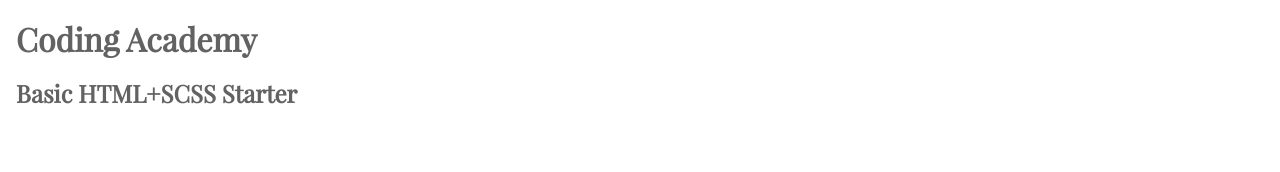
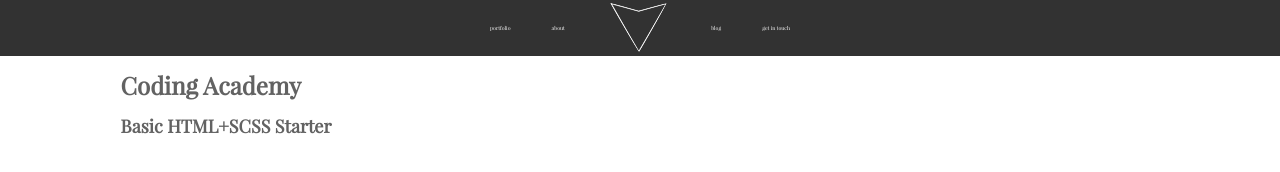
Before and after one commit to roman-sh/sprint-2, a website: page index.html in a window 1280 px wide. Drawn offline with nearby package versions, Linux system fonts and the light colour scheme; files that its build step writes are made by us from their sources.

Commit message:
added initial header ro homepage

```diff
--- a/index.html
+++ b/index.html
@@ -2,12 +2,26 @@
 <html lang="en">
 
 <head>
-  <meta charset="UTF-8">
-  <title>Coding Academy</title>
-  <link rel="stylesheet" href="dist/style.css">
+  <meta charset="UTF-8" />
+  <meta name="viewport" content="width=device-width, initial-scale=1.0" />
+  <title>Roman's and Chen's Crazy Adventures</title>
+  <link rel="stylesheet" href="dist/style.css" />
 </head>
 
  <body>
+
+  <header>
+    <nav class="main-nav">
+      <ul class="clean-list flex space-between align-center">
+        <li><a href="#">portfolio</a></li>
+        <li><a href="#">about</a></li>
+        <li class="header-logo"><a href="#"><img src="assets/img/logo.png" alt="Company Logo" /></a></li>
+        <li><a href="#">blog</a></li>
+        <li><a href="#">get in touch</a></li>
+      </ul>
+    </nav>
+  </header>
+
     <div class="container">
       <h1>Coding Academy</h1>
       <h2>Basic HTML+SCSS Starter</h2>
--- a/scss/_base.scss
+++ b/scss/_base.scss
@@ -5,7 +5,7 @@
 html {
   color: var(--main-color);
   font-family: var(--primary-font);
-  font-size: 16px;
+  font-size: 12px;
 }
 
 a {
--- /dev/null
+++ b/scss/_header.scss
@@ -0,0 +1,12 @@
+header {
+    background-color: #323232;
+    text-align: center;
+    font-size: em(7px);
+    color: #fff;
+    .main-nav {
+        margin: 0 auto;
+        width: fit-content;
+        min-width: 300px;
+
+    }
+}
--- a/scss/style.scss
+++ b/scss/style.scss
@@ -6,6 +6,7 @@
 @import 'vars';
 @import 'layout';
 @import 'base';
+@import 'header';
 @import 'forms';
 
 /* Components */
```
Also changed, not shown: assets/img/logo.png (added), dist/style.css (added).
